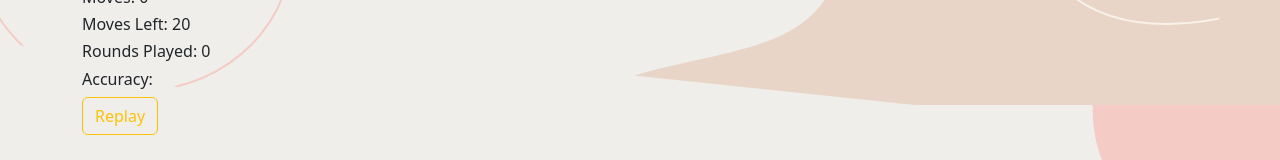
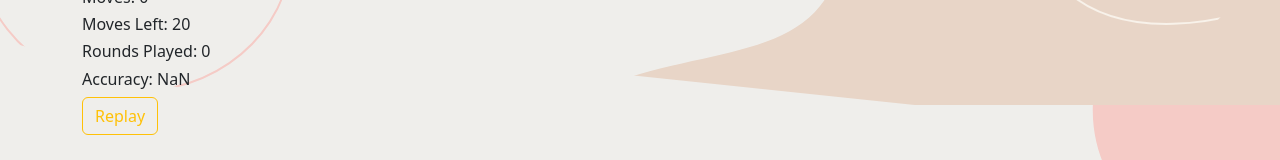
Before and after one commit to laualuoch/memora-game, a React (Create React App) app: page / in a window 1280 px wide. Shown: the part 695-855 px from the top of the page. Built offline with nearby package versions, Linux system fonts and the light colour scheme.

Commit message:
WIP: calculating accuracy

```diff
--- a/src/App.js
+++ b/src/App.js
@@ -51,7 +51,8 @@ const FlipCardGame = () => {
     matchedCardIds: [],
     moves: 0,
     gamesPlayed: 0,
-    gameCompleted: false
+    gameCompleted: false,
+    successfulMoves: 0
   };
 
   const [cards, setCards] = useState (initialState.cards);
@@ -60,7 +61,7 @@ const FlipCardGame = () => {
   const [moves, setMoves] = useState(initialState.moves);
   const [gamesPlayed, setGamesPlayed] = useState(initialState.gamesPlayed);
   const [gameCompleted, setGameCompleted] = useState(initialState.gameCompleted);
-
+  const [successfulMoves, setSuccessfulMoves] = useState(initialState.successfulMoves);
   useEffect(() => {
     const gameState = {
       cards,
@@ -106,6 +107,7 @@ const FlipCardGame = () => {
         flippedCard2.matched = true;
         setMatchedCardIds([...matchedCardIds, card1, card2]);
         setFlippedCardIds([]);
+        setSuccessfulMoves((successfulMoves) => successfulMoves + 1);
 
         if(matchedCardIds.length === cards.length - 2) {
           setGameCompleted(true);
@@ -122,6 +124,12 @@ const FlipCardGame = () => {
       }
     }
   };
+
+  const calculateAccuracy = () => {
+    // const successfulMovesNumber = parseInt(successfulMoves);
+    // const movesNumber = parseInt(moves);
+    return  (successfulMoves * 100 ) / moves;
+  }
 
 
   const handleReplay = () => {
@@ -140,7 +148,7 @@ const FlipCardGame = () => {
       <Display countItem = "Moves" count={moves}/>
       <Display countItem = "Moves Left" count={maxMoves - moves}/>
       <Display countItem = "Rounds Played" count={gamesPlayed} />
-      <Display countItem = "Accuracy" />
+      <Display countItem = "Accuracy" count={calculateAccuracy()}/>
       <Button />
       </>
     )
```
